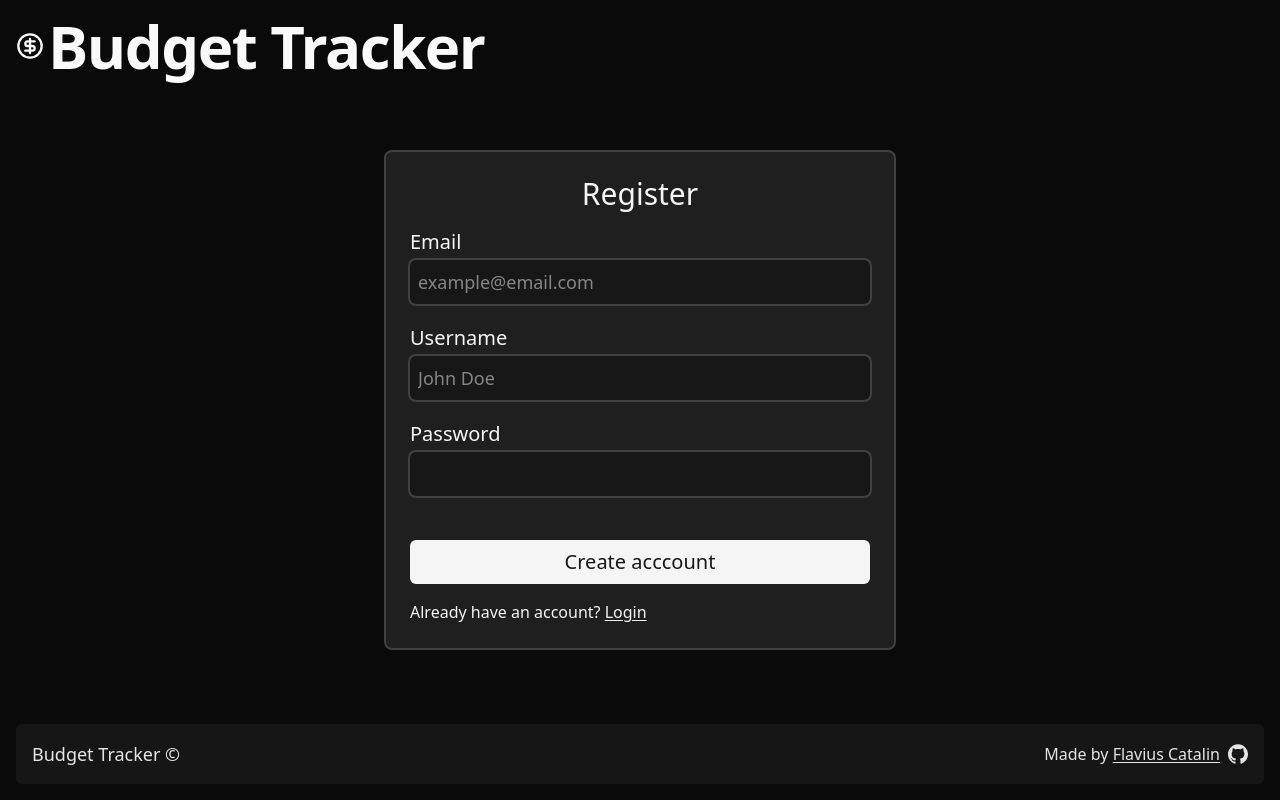
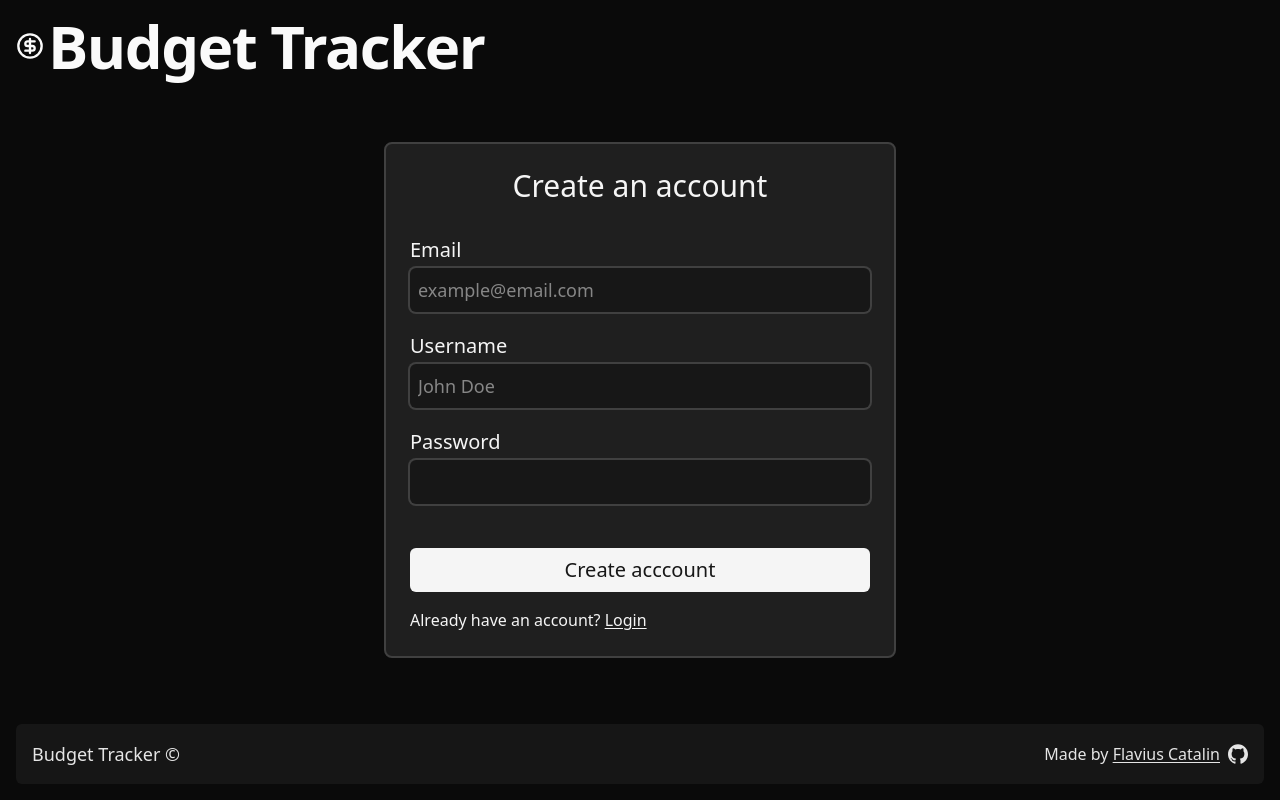
Before and after one commit to kete102/budget-tracker, a React (Vite) app in the folder frontend/: page /sign-up in a window 1280 px wide. Built offline with nearby package versions, Linux system fonts and the light colour scheme; no server answers.

Commit message:
refactor: changed form titles

```diff
--- a/frontend/src/pages/auth-pages/signin-page.tsx
+++ b/frontend/src/pages/auth-pages/signin-page.tsx
@@ -33,8 +33,8 @@ function SignInPage() {
 	return (
 		<div className="h-full w-full flex flex-col justify-center p-2">
 			<div className="w-full max-w-md md:max-w-lg mx-auto bg-neutral-500/20 border-2 border-neutral-700 p-6 rounded-lg">
-				<h1 className="text-neutral-100 font-medium text-3xl text-center mb-4">
-					Login
+				<h1 className="text-neutral-100 font-medium text-3xl text-center mb-8">
+					Welcome back
 				</h1>
 				<form
 					onSubmit={(e) => {
--- a/frontend/src/pages/auth-pages/signup-page.tsx
+++ b/frontend/src/pages/auth-pages/signup-page.tsx
@@ -29,8 +29,8 @@ function SignUpPage() {
 	return (
 		<div className="h-full w-full flex flex-col justify-center p-2">
 			<div className="w-full max-w-md md:max-w-lg mx-auto bg-neutral-500/20 border-2 border-neutral-700 p-6 rounded-lg">
-				<h1 className="text-neutral-100 font-medium text-3xl text-center mb-4">
-					Register
+				<h1 className="text-neutral-100 font-medium text-3xl text-center mb-8">
+					Create an account
 				</h1>
 				<form
 					onSubmit={(e) => {
```
